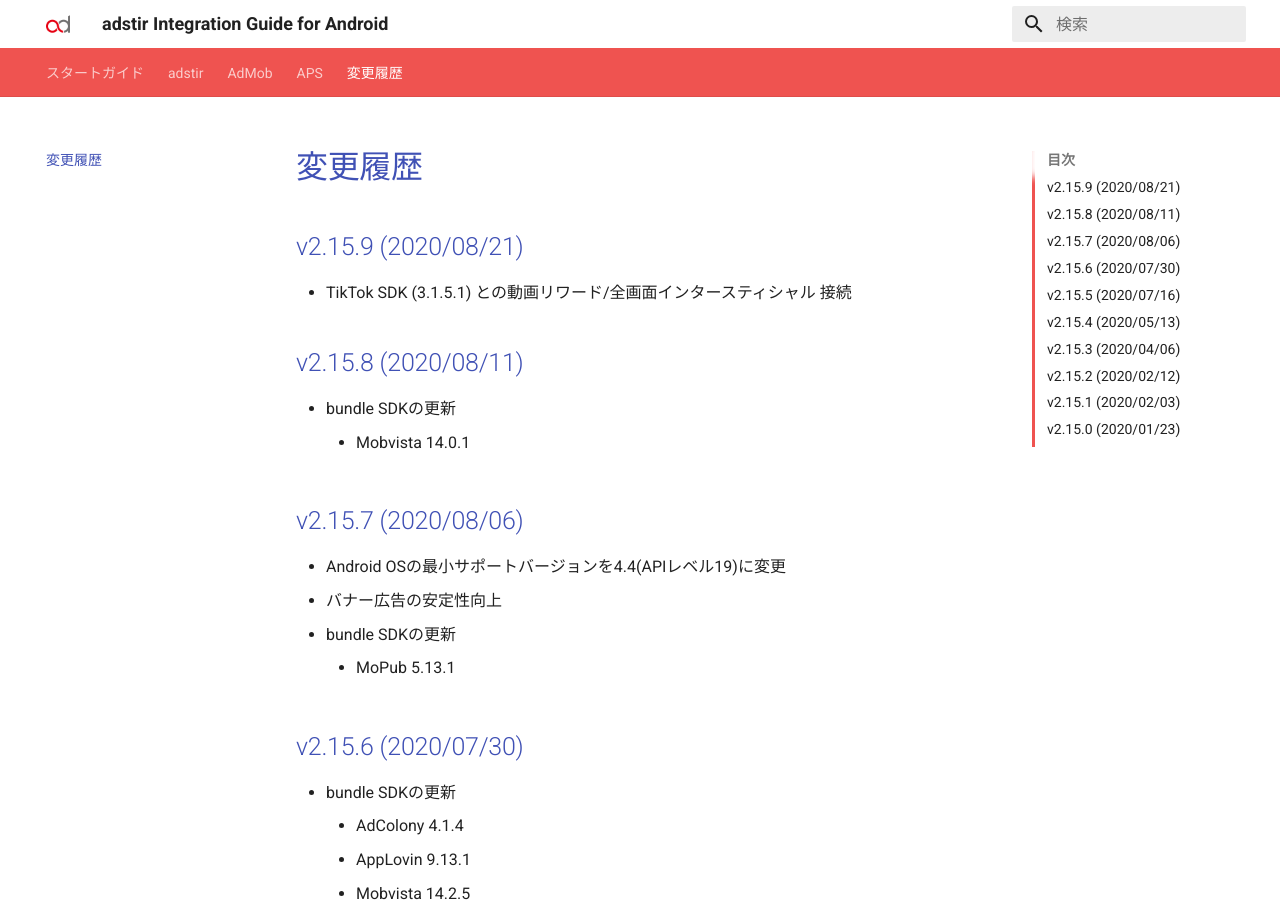
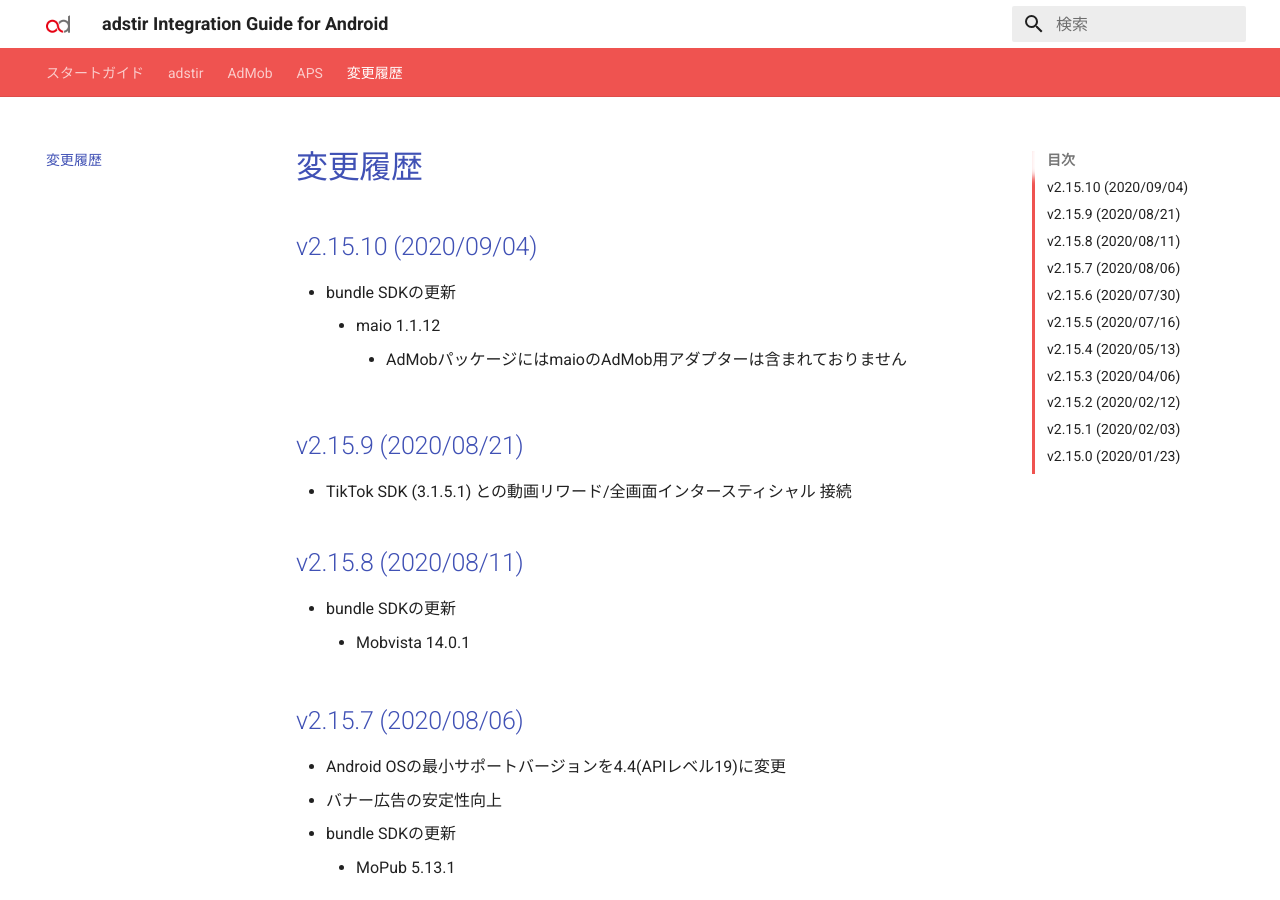
Before and after one commit to united-adstir/android-sdk-docs, an MkDocs documentation site: the page built from docs/changelog.md, in a window 1280 px wide and 900 px high. Built offline with MkDocs 1.6.1 and Material for MkDocs 9.7.7, drawn with Linux system fonts in a browser that asks for light colours; the version menu is left out.

Commit message:
adstir SDK 2.15.10

```diff
--- a/docs/changelog.md
+++ b/docs/changelog.md
@@ -1,4 +1,10 @@
 # 変更履歴
+
+## v2.15.10 (2020/09/04)
+
+- bundle SDKの更新
+    * maio 1.1.12
+        * AdMobパッケージにはmaioのAdMob用アダプターは含まれておりません
 
 ## v2.15.9 (2020/08/21)
 
--- a/mkdocs.yml
+++ b/mkdocs.yml
@@ -23,7 +23,7 @@
     applovin: 9.13.1
     facebook: 5.6.0
     imobile: 2.0.22
-    maio: 1.1.10
+    maio: 1.1.12
     mobvista: 14.0.1
     mopub: 5.13.1
     nend: 5.3.0
```
Also changed, not shown: docs/admob/network.md (+0 -1 lines).
